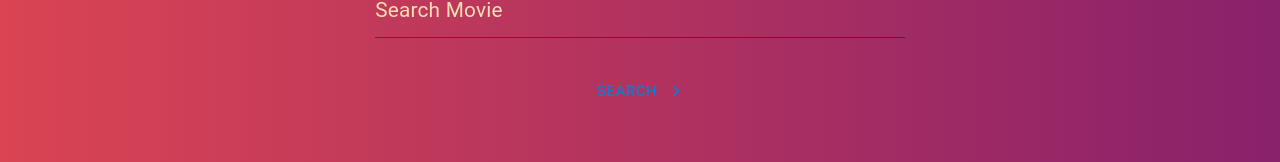
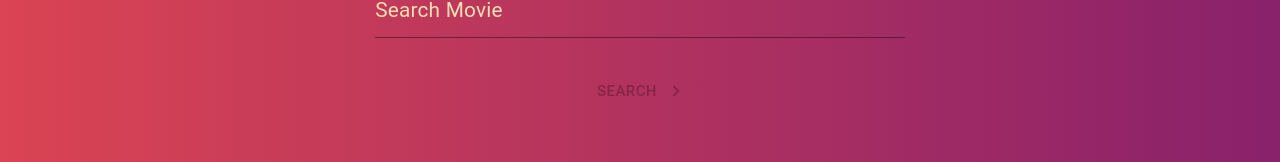
Before and after one commit to devender15/movie-app, a React (Vite) app: page / in a window 1280 px wide. Shown: the part 172-334 px from the top of the page. Built offline with nearby package versions, Linux system fonts and the light colour scheme.

Commit message:
disable search button when the search value is empty

```diff
--- a/src/pages/Home.jsx
+++ b/src/pages/Home.jsx
@@ -17,7 +17,6 @@ import Search from "../components/Search";
 
 // utility functions
 import makeSlug from "../utils/slug";
-
 
 const Home = ({ results, setResults }) => {
   const [loading, setLoading] = useState(false);
@@ -79,6 +78,7 @@ const Home = ({ results, setResults }) => {
                 color: "white",
               },
             }}
+            disabled={searchVal.length === 0}
             endIcon={<NavigateNextOutlinedIcon />}
           >
             Search
```
